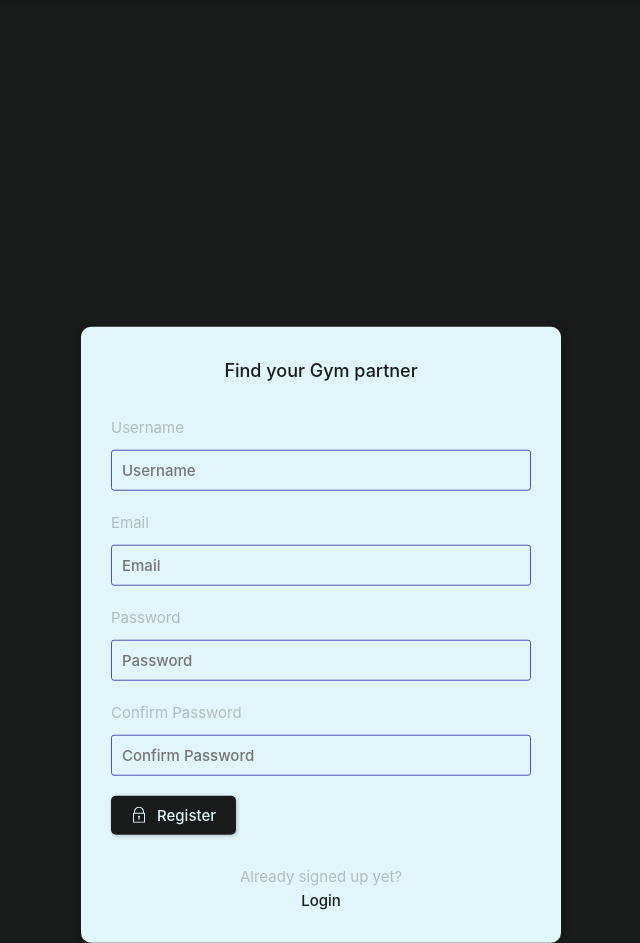
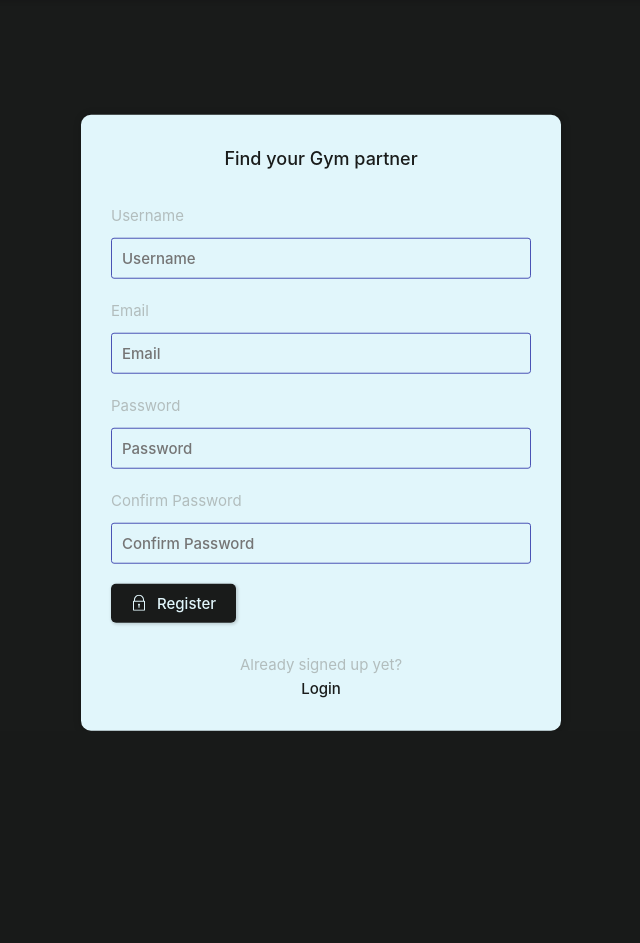
Before and after one commit to CourageGanyiwa/gym_bud_app, a Django app: page /registerUser/ in a window 1280 px wide. Shown: the part 86-1029 px from the top of the page, without its empty margins (319-959 px from the left). After the commit the page ends 817 px from the top, so only its background shows below. Run offline with Django 5.2, Linux system fonts and the light colour scheme.

Commit message:
latest changes

```diff
--- a/gym_bud_app/templates/base/login_register.html
+++ b/gym_bud_app/templates/base/login_register.html
@@ -62,7 +62,7 @@
   </div>
   {% else %}
   <div class="container">
-    <div class="layout__box">
+    <div class="layout__box" style="margin-top: 6rem">
       <!-- <div class="layout__boxHeader">
         <div class="layout__boxTitle">
           <h3>Register</h3>
--- a/static/styles/style.css
+++ b/static/styles/style.css
@@ -443,9 +443,8 @@ nav {
   max-width: 48rem;
   min-height: 40rem;
   position: absolute;
-  top: 55%;
+  top: 53%;
   left: 50%;
-  margin-top: 20%;
   transform: translate(-50%, -46%);
   background-color: var(--color-dark);
   border-radius: 1rem;
```
